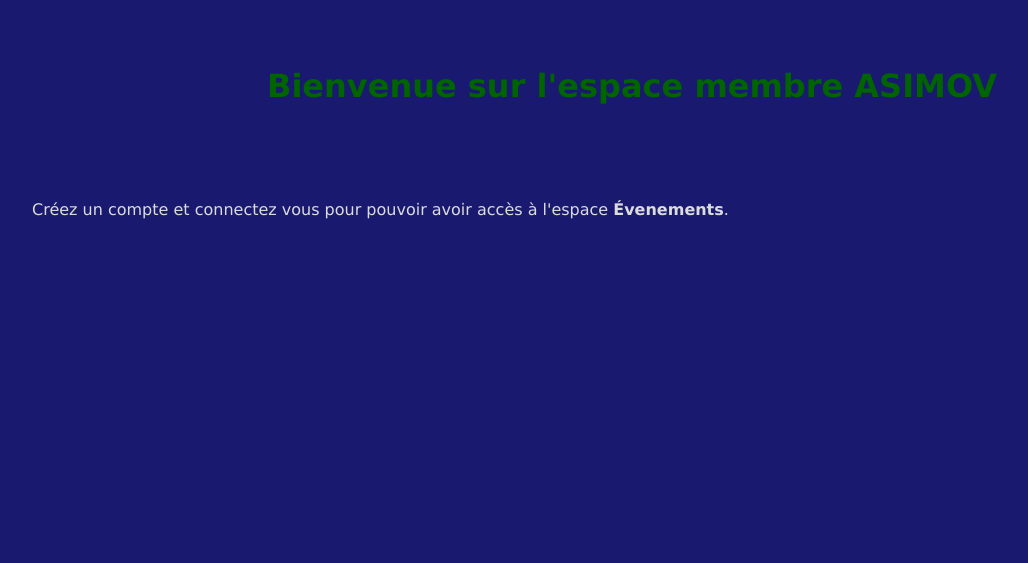
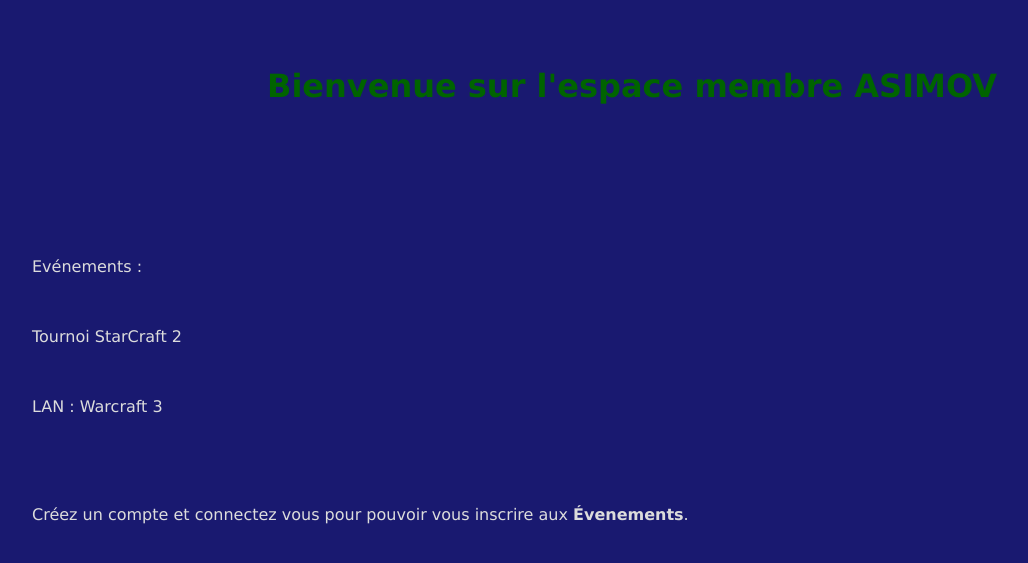
Before and after one commit to Eldariur/Projet-Web, a PHP site: page / in a window 1280 px wide. Shown: the part 159-722 px from the top of the page, without its empty margins (8-1036 px from the left). Run offline with PHP 8.4, Linux system fonts and the light colour scheme.

Commit message:
Add files via upload

```diff
--- a/INDEX.php
+++ b/INDEX.php
@@ -45,7 +45,26 @@
     if(!isset($_SESSION['id']) AND !isset($_SESSION['name']))
     {
     ?>
-      <p>Créez un compte et connectez vous pour pouvoir avoir accès à l'espace <strong>Évenements</strong>.</p>
+	<br><br><br>
+
+	<p>
+	Evénements :
+
+	</p>
+	<br>
+	<p>
+	Tournoi StarCraft 2
+	</p>
+<br>
+	<p>
+	LAN : Warcraft 3
+	</p>
+
+
+
+
+	<br><br><br>
+      <p>Créez un compte et connectez vous pour pouvoir vous inscrire aux <strong>Évenements</strong>.</p>
     <?php
     }
 
@@ -59,8 +78,9 @@
 
 
     ?>
+
     <br/><br/><br/><br/>
-    <p><a href="EVENT.php">Evenements</a></p>
+    <p>Cliquez <a href="EVENT.php">ici</a> pour vous inscrire à un événement</p>
 
     <?php
 
--- a/REGISTER.php
+++ b/REGISTER.php
@@ -78,6 +78,7 @@
    			S'inscrire </button></center>
    			</form>
 
+
             <script type="text/javascript">
                var frmvalidator = new Validator("Register");
                //E-mail validator
@@ -96,7 +97,7 @@
                //Promo validator
                frmvalidator.addValidation("promotion","selone","Vous devez indiquer votre promotion");
                //Charte
-               frmvalidator.addValidation("Charte","shouldselchk=charte","Vous devez valider la charte");
+               frmvalidator.addValidation("charte","shouldselchk=charte","Vous devez valider la charte");
 
             </script>
 
--- a/action.php
+++ b/action.php
@@ -11,7 +11,7 @@
 
 	<?php
 	try{
-		$bdd = new PDO('mysql:host=localhost;dbname=test;charset=utf8', 'root', '');
+		$bdd = new PDO('mysql:host=localhost;dbname=l2info;charset=utf8', 'l2infoetu', 'webdyn72');
 	}
 	catch (Exception $e){
 		die('Erreur : ' . $e->getMessage());
@@ -32,6 +32,7 @@
 
 
 	?>
+
 	<p>Vous vous êtes bien inscrit <?php echo htmlspecialchars($_POST['prenom']); ?> .</p>
 	<p>Cliquez <a href="LOGIN.php">ici</a> pour vous log</p>
 </body>
--- a/connect.php
+++ b/connect.php
@@ -11,7 +11,7 @@
 
 	<?php
 	try{
-		$bdd = new PDO('mysql:host=localhost;dbname=test;charset=utf8', 'root', '');
+		$bdd = new PDO('mysql:host=localhost;dbname=l2info;charset=utf8', 'l2infoetu', 'webdyn72');
 	}
 	catch (Exception $e){
 		die('Erreur : ' . $e->getMessage());
```
